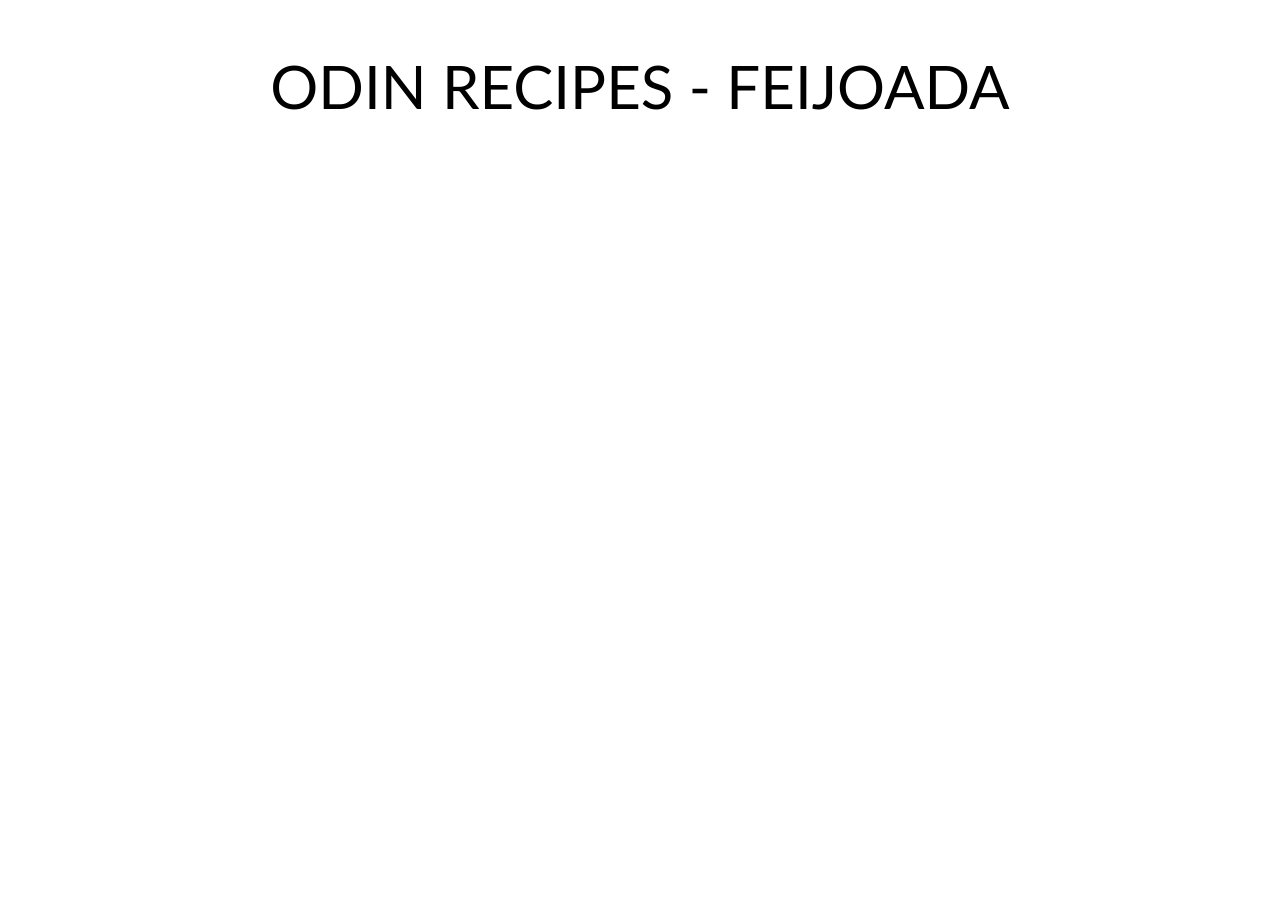
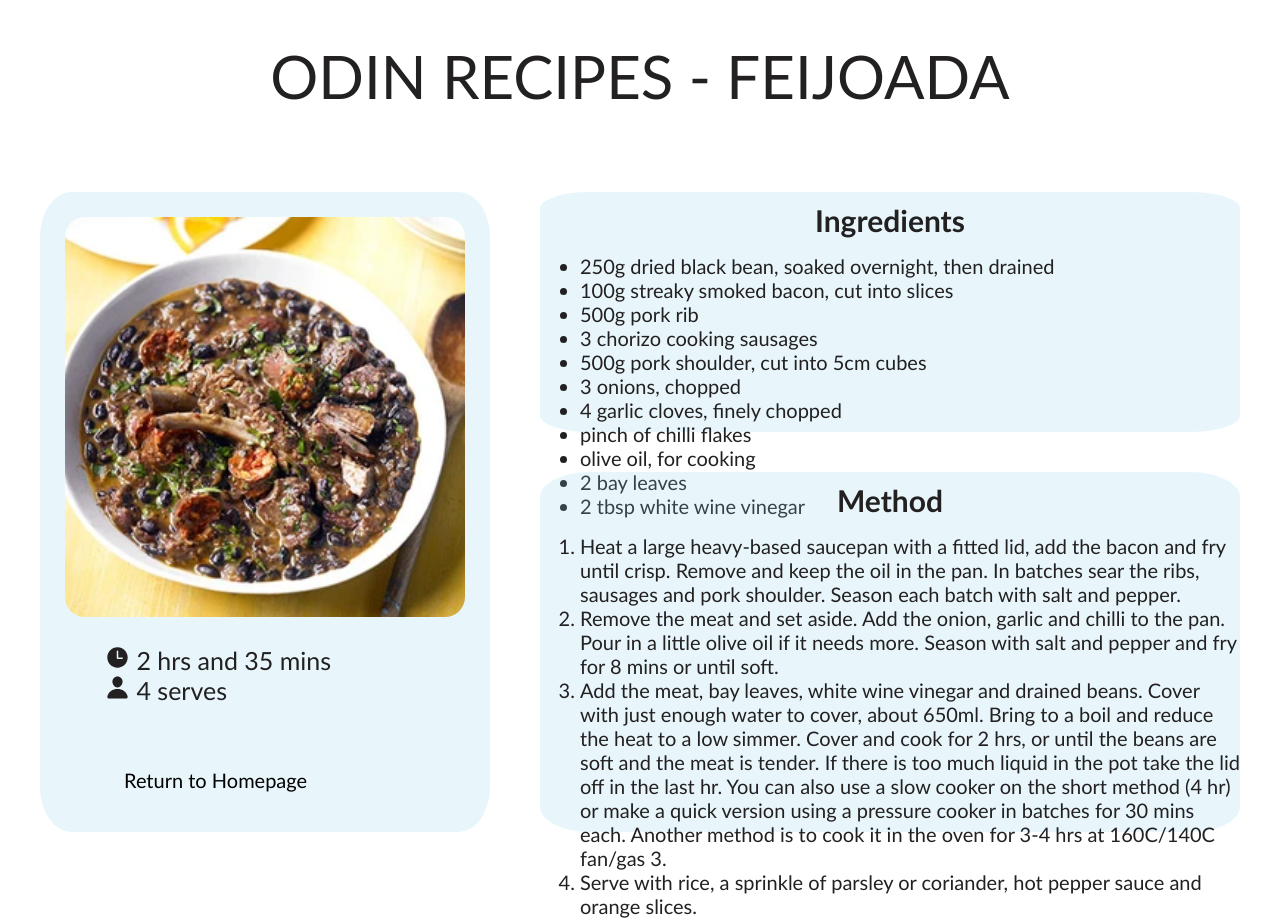
Before and after one commit to johnrds/odin-recipes, a plain HTML site: page pages/feijoada.html in a window 1280 px wide. Before the commit the page ends 800 px from the top, so only its background shows below. Drawn offline with nearby package versions, Linux system fonts and the light colour scheme.

Commit message:
Added feijoada recipe and its CSS code

```diff
--- a/css/styles.css
+++ b/css/styles.css
@@ -1,25 +1,26 @@
-body{
+body {
     font-family: "Trebuchet MS", "Lucida Grande", "Lucida Sans Unicode", "Lucida Sans", Tahoma, sans-serif;
-    background-color:#ffffff;
-    color: #000000;
+    background-color: #ffffff;
+    color: #222020;
     margin: 0px auto;
     max-width: 1200px;
+    height: 100vh;
 }
 
-header, header h1{
-text-align: center;
-font-size: 60px;
-font-weight: lighter;
-text-transform:uppercase;
-margin: 50px 0 100px 0;
+header,
+header h1 {
+    text-align: center;
+    font-size: 60px;
+    font-weight: lighter;
+    text-transform: uppercase;
+    margin: 5vh 0 10vh;
 }
 
-.container{
-    margin: 0px;
+.container {
     width: 1200px;
 }
 
-.recipe.block{
+.recipe.block {
     height: 400px;
     clear: both;
     margin-bottom: 40px;
@@ -27,13 +28,13 @@ margin: 50px 0 100px 0;
     position: relative;
 }
 
-.recipe.block:hover{
-   background-color: rgba(25, 203, 235, 0.1);
+.recipe.block:hover {
+    background-color: rgba(25, 203, 235, 0.1);
     border-radius: 10%;
     transform: scale(1.05);
 }
 
-.recipe img{
+.recipe img {
     width: 500px;
     height: 400px;
     object-fit: cover;
@@ -41,31 +42,39 @@ margin: 50px 0 100px 0;
     border: 1px solid #000;
 }
 
-.recipe.odd img{float:left;}
+.recipe.odd img {
+    float: left;
+}
 
-.recipe.even img{float:right;}
+.recipe.even img {
+    float: right;
+}
 
-.recipe.text{
+.recipe.text {
     width: 600px;
     height: 400px;
     text-align: center;
 }
 
-.recipe.odd.text{float: right;}
+.recipe.odd.text {
+    float: right;
+}
 
-.recipe.even.text{float: left;}
+.recipe.even.text {
+    float: left;
+}
 
-.recipe.text h4{
+.recipe.text h4 {
     font-size: 35px;
     margin: 20px auto;
 }
 
-.recipe.text p{
+.recipe.text p {
     font-size: 25px;
     text-align: left;
 }
 
-.recipe.odd .icon{
+.recipe.odd .icon {
     width: 200px;
     font-size: 25px;
     position: absolute;
@@ -73,7 +82,7 @@ margin: 50px 0 100px 0;
     right: 200px;
 }
 
-.recipe.even .icon{
+.recipe.even .icon {
     width: 200px;
     font-size: 25px;
     position: absolute;
@@ -81,5 +90,83 @@ margin: 50px 0 100px 0;
     left: 200px;
 }
 
-a{color: #000;}
-a:hover{color: #0000ff;}
+a {
+    color: #000;
+    text-decoration: none;
+}
+
+a:hover {
+    color: #0000ff;
+}
+
+/* Recipes page*/
+
+.left.bar.block{
+float: left;
+position: absolute;
+height: 80vh;
+width: 450px;
+background-color: rgba(134, 209, 238, 0.192);
+border-radius: 7%;
+}
+
+.left.bar.block img{
+    width: 400px;
+    height: 400px;
+    object-fit: cover;
+    position: relative;
+    left: 25px;
+    top: 25px;
+    border-radius: 5%;
+}
+
+.left.bar.block .left.bar.text{
+    position: relative;
+    left: 25px;
+    top: 25px;
+    font-size: 25px;
+}
+
+.left.bar ul{
+    list-style-type: none;
+}
+
+.right.bar{
+float: right;
+width: 700px;
+background-color: rgba(134, 209, 238, 0.192);
+border-radius: 7%;
+}
+
+.right.bar h4{
+    font-size: 30px;
+    text-align: center;
+    margin: 10px 0;
+}
+
+
+.right.bar li{
+    font-size: 20px;
+}
+
+.right.bottom.bar{
+    position: relative;
+    top: 5vh;
+    height: 45vh;
+}
+
+.right.top.bar{
+    height: 30vh;
+}
+
+#button-home{
+    clear: both;
+    font-size: 20px;
+    height: 20px;
+    width: 200px;
+    padding: 0.5vh;
+    border-radius: 10%;
+    position: absolute;
+    bottom: 1vh;
+    margin-left: 10vh;
+}
--- a/pages/feijoada.html
+++ b/pages/feijoada.html
@@ -7,8 +7,55 @@
 </head>
 <body>
     <header>
-    <h1>Odin Recipes - Feijoada</h1>
-    <header>
+        <h1>Odin Recipes - Feijoada</h1>
+    </header>
 
+    <div class="container">
+
+        <div class="left bar block">
+            <img src="./../img/feijoada_2.webp" alt="Brazilian dish feijoaoa on a plate">
+
+            <div class="left bar text">
+                <ul>
+                    <li><ion-icon name="time"></ion-icon>  2 hrs and 35 mins</li>
+                    <li><ion-icon name="person"></ion-icon>  4 serves</li>
+                </ul>
+            </div>
+
+        </div>
+
+        <div class="top right bar">
+            <h4>Ingredients</h4>
+            <ul>
+                <li>250g dried black bean, soaked overnight, then drained
+                </li>
+                <li>100g streaky smoked bacon, cut into slices</li>
+                <li>500g pork rib</li>
+                <li>3 chorizo cooking sausages</li>
+                <li>500g pork shoulder, cut into 5cm cubes</li>
+                <li>3 onions, chopped</li>
+                <li>4 garlic cloves, finely chopped</li>
+                <li>pinch of chilli flakes</li>
+                <li>olive oil, for cooking</li>
+                <li>2 bay leaves</li>
+                <li>2 tbsp white wine vinegar</li>
+            </ul>
+        </div>
+
+        <div class="bottom right bar">
+            <h4>Method</h4>
+            <ol>
+                <li>Heat a large heavy-based saucepan with a fitted lid, add the bacon and fry until crisp. Remove and keep the oil in the pan. In batches sear the ribs, sausages and pork shoulder. Season each batch with salt and pepper.</li>
+                <li>Remove the meat and set aside. Add the onion, garlic and chilli to the pan. Pour in a little olive oil if it needs more. Season with salt and pepper and fry for 8 mins or until soft.</li>
+                <li>Add the meat, bay leaves, white wine vinegar and drained beans. Cover with just enough water to cover, about 650ml. Bring to a boil and reduce the heat to a low simmer. Cover and cook for 2 hrs, or until the beans are soft and the meat is tender. If there is too much liquid in the pot take the lid off in the last hr. You can also use a slow cooker on the short method (4 hr) or make a quick version using a pressure cooker in batches for 30 mins each. Another method is to cook it in the oven for 3-4 hrs at 160C/140C fan/gas 3.</li>                <li>Serve with rice, a sprinkle of parsley or coriander, hot pepper sauce and orange slices.</li>
+            </ol>
+
+        </div>
+
+        <div ID="button-home"><a href="./../index.html" class="button">Return to Homepage</a></div>
+
+    </div>
+<script type="module" src="https://unpkg.com/ionicons@5.5.2/dist/ionicons/ionicons.esm.js"></script>
+<script nomodule src="https://unpkg.com/ionicons@5.5.2/dist/ionicons/ionicons.js"></script>
 </body>
 </html>
```
Also changed, not shown: pages/brigadeiro.html (+4 -0 lines), pages/caipirinha.html (+3 -0 lines), pages/coxinha.html (+3 -0 lines), pages/pao-de-queijo.html (+3 -0 lines), img/feijoada_2.webp (added), 1 other file.
